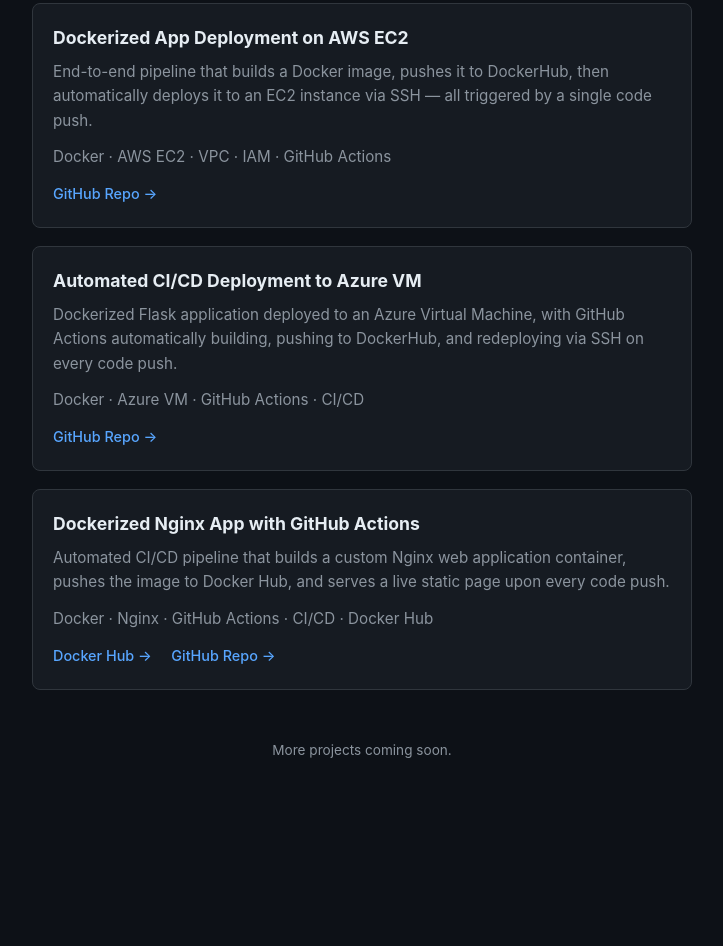
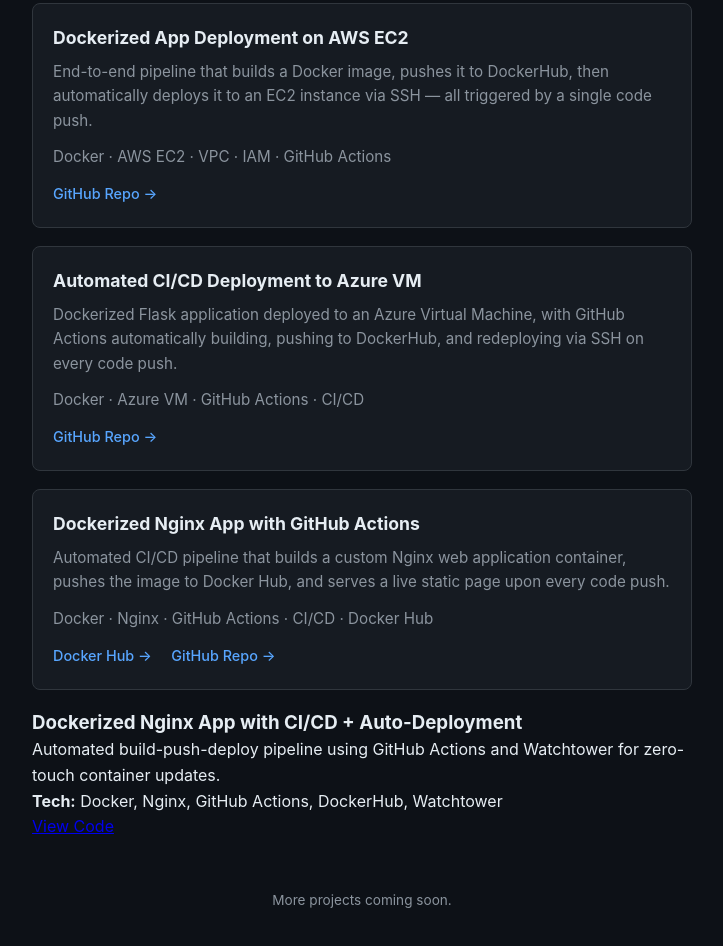
Before and after one commit to 4nasirsaifi-art/4nasirsaifi-art.github.io, a plain HTML site: page index.html in a window 1280 px wide. Shown: the part 550-1496 px from the top of the page, without its empty margins (278-1001 px from the left). Before the commit the page ends 1371 px from the top, so only its background shows below. Drawn offline with Linux system fonts and the light colour scheme.

Commit message:
add project 5

```diff
--- a/index.html
+++ b/index.html
@@ -141,6 +141,12 @@
                     <a href="https://github.com/4nasirsaifi-art/mini-project" target="_blank">GitHub Repo →</a>
                 </div>
             </div>
+<div class="project-card">
+  <h3>Dockerized Nginx App with CI/CD + Auto-Deployment</h3>
+  <p>Automated build-push-deploy pipeline using GitHub Actions and Watchtower for zero-touch container updates.</p>
+  <p><strong>Tech:</strong> Docker, Nginx, GitHub Actions, DockerHub, Watchtower</p>
+  <a href="https://github.com/4nasirsaifi-art/localtest" target="_blank">View Code</a>
+</div>
         </section>
 
         <footer>
```
